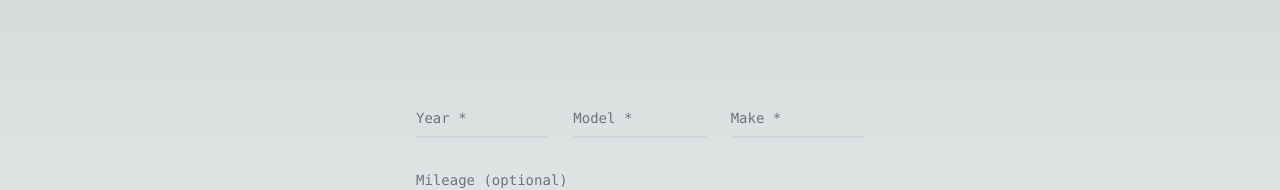
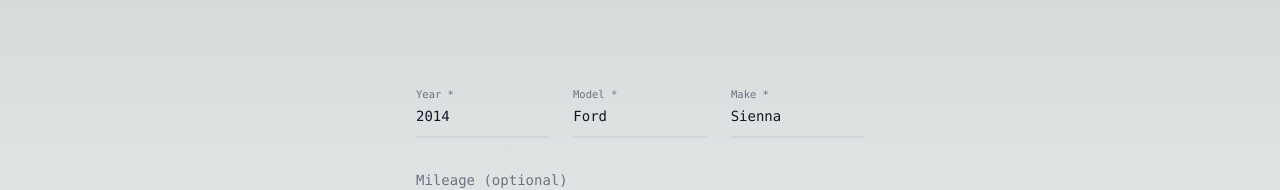
Before and after one commit to ish1301/vin-frontend, a Next.js app: page / in a window 1280 px wide. Shown: the top 190 px of the page. Built offline with nearby package versions, Linux system fonts and the light colour scheme.

Commit message:
Update title and default values

```diff
--- a/src/app/layout.tsx
+++ b/src/app/layout.tsx
@@ -5,8 +5,8 @@
 const inter = Inter({ subsets: ["latin"] });
 
 export const metadata: Metadata = {
-  title: "Create Next App",
-  description: "Generated by create next app",
+  title: "Car Search Project",
+  description: "Test project done by Ish Kumar",
 };
 
 export default function RootLayout({
--- a/src/app/page.tsx
+++ b/src/app/page.tsx
@@ -8,7 +8,10 @@
     const formData = new FormData(event.currentTarget)
     const response = await fetch(`${process.env.API_URL}/api/vehicles/search/`, {
       method: 'POST',
-      body: formData,
+      headers: {
+        'Content-Type': 'application/json',
+      },
+      body: JSON.stringify(formData),
     })
 
     // Handle response if necessary
@@ -21,15 +24,15 @@
         <form className="max-w-md mx-auto"  onSubmit={onSubmit}>
           <div className="grid lg:grid-cols-3 md:gap-6">
             <div className="relative z-0 w-full mb-5 group">
-                <input type="text" name="year" id="year" className="block py-2.5 px-0 w-full text-sm text-gray-900 bg-transparent border-0 border-b-2 border-gray-300 appearance-none dark:text-white dark:border-gray-600 dark:focus:border-blue-500 focus:outline-none focus:ring-0 focus:border-blue-600 peer" placeholder=" " required />
+                <input type="text" name="year" id="year" className="block py-2.5 px-0 w-full text-sm text-gray-900 bg-transparent border-0 border-b-2 border-gray-300 appearance-none dark:text-white dark:border-gray-600 dark:focus:border-blue-500 focus:outline-none focus:ring-0 focus:border-blue-600 peer" value="2014" required />
                 <label htmlFor="year" className="peer-focus:font-medium absolute text-sm text-gray-500 dark:text-gray-400 duration-300 transform -translate-y-6 scale-75 top-3 -z-10 origin-[0] peer-focus:start-0 rtl:peer-focus:translate-x-1/4 peer-focus:text-blue-600 peer-focus:dark:text-blue-500 peer-placeholder-shown:scale-100 peer-placeholder-shown:translate-y-0 peer-focus:scale-75 peer-focus:-translate-y-6">Year *</label>
             </div>
             <div className="relative z-0 w-full mb-5 group">
-                <input type="text" name="model" id="model" className="block py-2.5 px-0 w-full text-sm text-gray-900 bg-transparent border-0 border-b-2 border-gray-300 appearance-none dark:text-white dark:border-gray-600 dark:focus:border-blue-500 focus:outline-none focus:ring-0 focus:border-blue-600 peer" placeholder=" " required />
+                <input type="text" name="model" id="model" className="block py-2.5 px-0 w-full text-sm text-gray-900 bg-transparent border-0 border-b-2 border-gray-300 appearance-none dark:text-white dark:border-gray-600 dark:focus:border-blue-500 focus:outline-none focus:ring-0 focus:border-blue-600 peer" value="Ford" required />
                 <label htmlFor="model" className="peer-focus:font-medium absolute text-sm text-gray-500 dark:text-gray-400 duration-300 transform -translate-y-6 scale-75 top-3 -z-10 origin-[0] peer-focus:start-0 rtl:peer-focus:translate-x-1/4 peer-focus:text-blue-600 peer-focus:dark:text-blue-500 peer-placeholder-shown:scale-100 peer-placeholder-shown:translate-y-0 peer-focus:scale-75 peer-focus:-translate-y-6">Model *</label>
             </div>
             <div className="relative z-0 w-full mb-5 group">
-                <input type="text" name="make" id="make" className="block py-2.5 px-0 w-full text-sm text-gray-900 bg-transparent border-0 border-b-2 border-gray-300 appearance-none dark:text-white dark:border-gray-600 dark:focus:border-blue-500 focus:outline-none focus:ring-0 focus:border-blue-600 peer" placeholder=" " required />
+                <input type="text" name="make" id="make" className="block py-2.5 px-0 w-full text-sm text-gray-900 bg-transparent border-0 border-b-2 border-gray-300 appearance-none dark:text-white dark:border-gray-600 dark:focus:border-blue-500 focus:outline-none focus:ring-0 focus:border-blue-600 peer" value="Sienna" required />
                 <label htmlFor="make" className="peer-focus:font-medium absolute text-sm text-gray-500 dark:text-gray-400 duration-300 transform -translate-y-6 scale-75 top-3 -z-10 origin-[0] peer-focus:start-0 rtl:peer-focus:translate-x-1/4 peer-focus:text-blue-600 peer-focus:dark:text-blue-500 peer-placeholder-shown:scale-100 peer-placeholder-shown:translate-y-0 peer-focus:scale-75 peer-focus:-translate-y-6">Make *</label>
             </div>
           </div>
```
